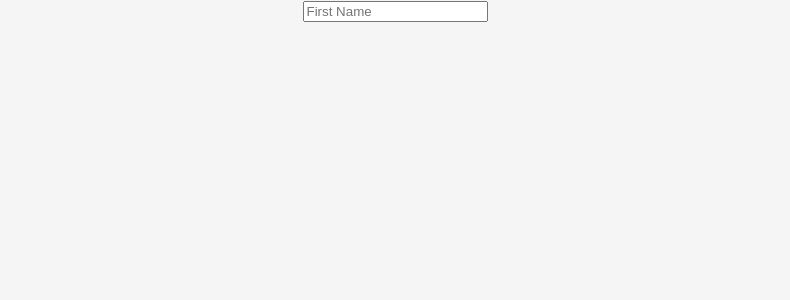
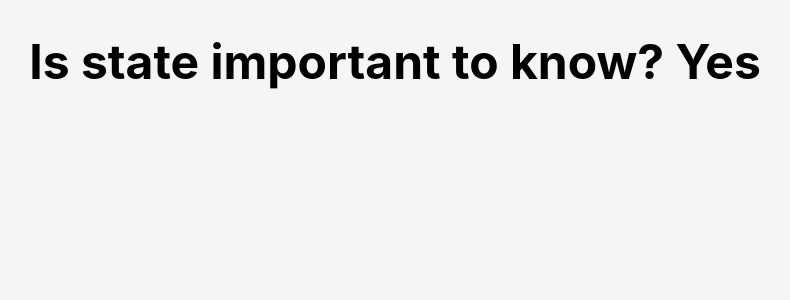
Before and after one commit to mahsanghani/reactive, a React (Create React App) app: page / in a window 1280 px wide. Shown: the top 300 px of the page, without its empty margins (245-1035 px from the left). Built offline with nearby package versions, Linux system fonts and the light colour scheme.

Commit message:
create state

```diff
--- a/src/App.js
+++ b/src/App.js
@@ -1,46 +1,38 @@
-import React, {Component} from "react"
+import React, { useState } from "react"
 
-class App extends Component {
-    // Change to use class properties
-    state = { firstName: "" }
+function App() {
+    const [ answer ] = useState("Yes")
+    console.log(answer)
 
-    // Change to use arrow functions
-    handleChange = (event) => {
-        const { name, value } = event.target
-        this.setState({
-            [name]: value
-        })
+    const person = {
+        name: "Joe",
+        age: 42
     }
 
-    render() {
-        return (
-            <main>
-                <form>
-                    <input
-                        type="text"
-                        name="firstName"
-                        value={this.state.firstName}
-                        onChange={this.handleChange}
-                        placeholder="First Name"
-                    />
-                </form>
-                <h1>{this.state.firstName}</h1>
-            </main>
-        )
-    }
+    const { name, age } = person
+
+    return (
+        <div>
+            <h1>Is state important to know? {answer}</h1>
+        </div>
+    )
 }
 
+// class App extends React.Component {
+//     constructor() {
+//         super()
+//         this.state = {
+//             answer: "Yes"
+//         }
+//     }
+
+//     render() {
+//         return (
+//             <div>
+//                 <h1>Is state important to know? {this.state.answer}</h1>
+//             </div>
+//         )
+//     }
+// }
+
 export default App
-
-
-/**
- * Other modern/advanced React features/topics to learn:
- *
- * Official React Context API - https://reactjs.org/docs/context.html
- * Error Boundaries - https://reactjs.org/docs/error-boundaries.html
- * render props - https://reactjs.org/docs/render-props.html
- * Higher Order Components - https://reactjs.org/docs/higher-order-components.html
- * React Router - https://reacttraining.com/react-router/core/guides/philosophy
- * React Hooks - https://reactjs.org/docs/hooks-intro.html
- * React lazy, memo, and Suspense - https://reactjs.org/blog/2018/10/23/react-v-16-6.html
- */
```
Also changed, not shown: src/components/scratch.txt.
